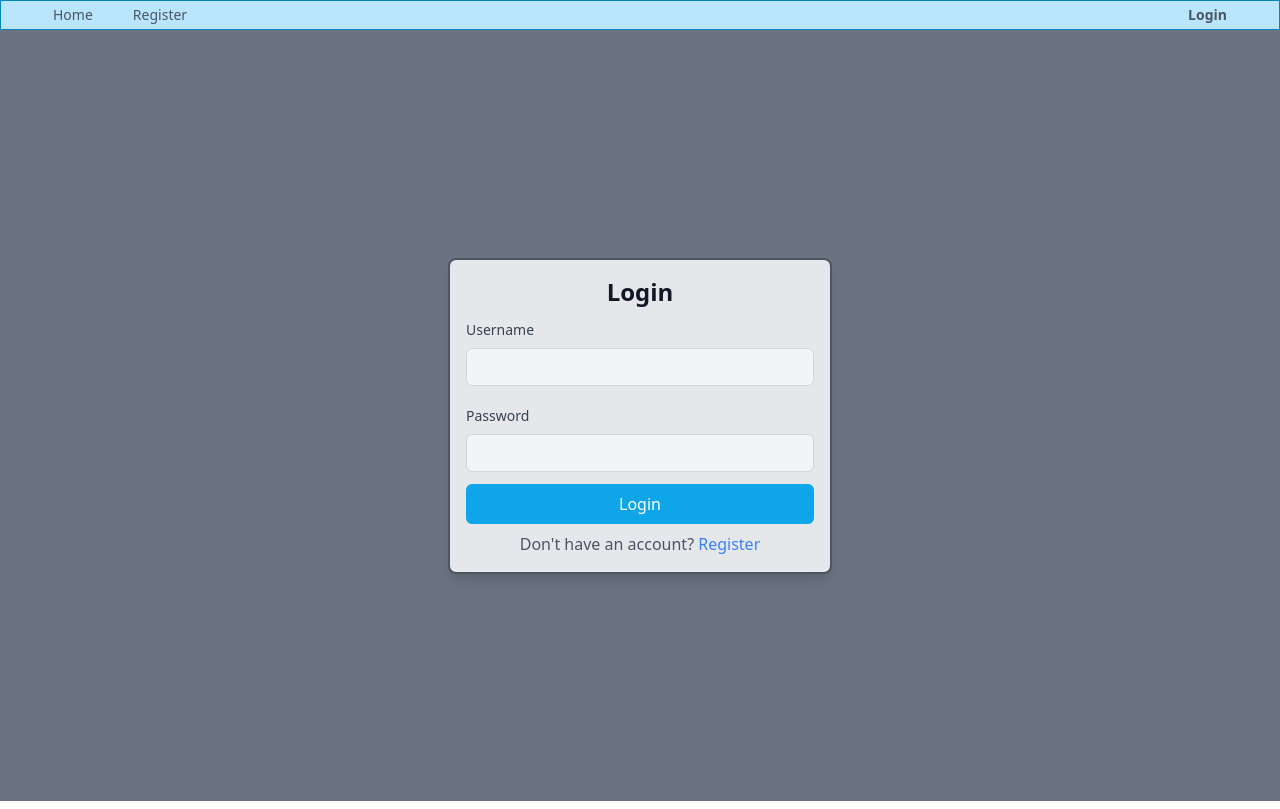
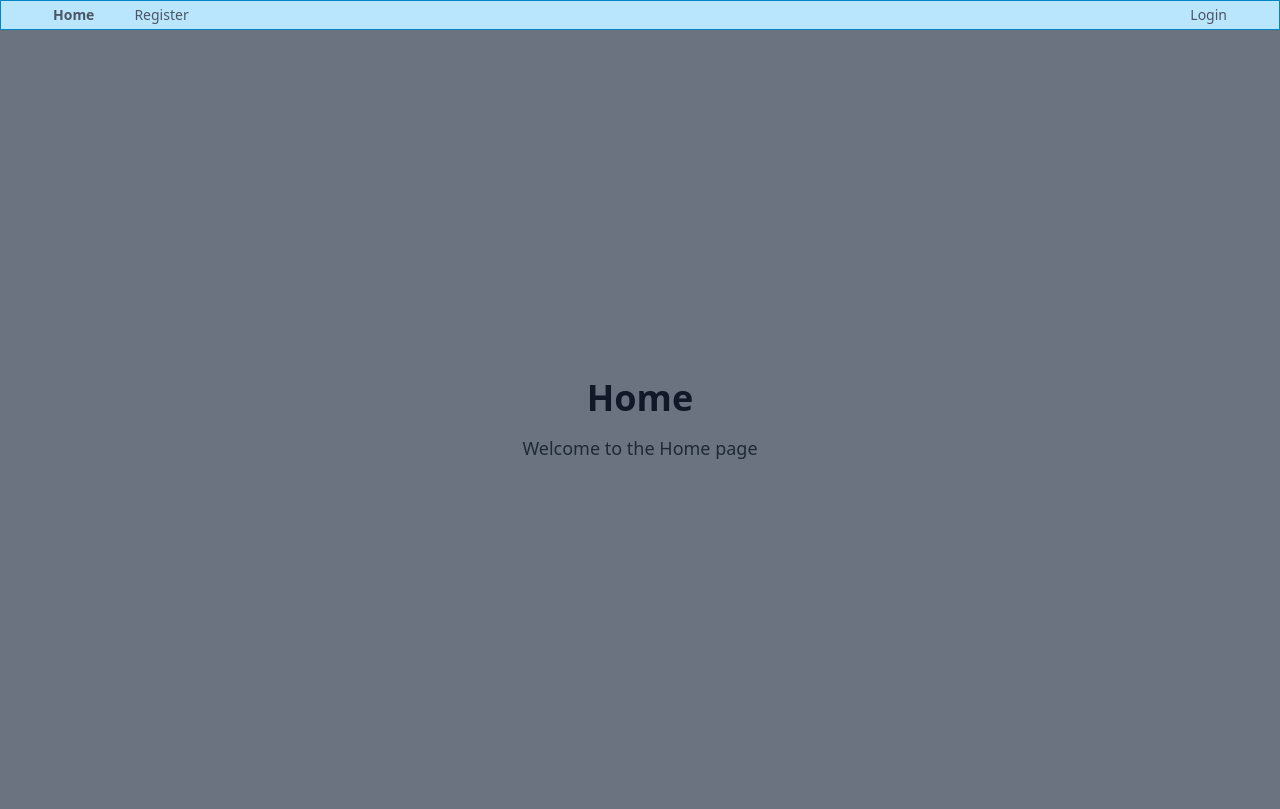
Before and after one commit to agnatio/harmony_template, a Vue app in the folder frontend/: page / in a window 1280 px wide. Before the commit this address led to /login. Built offline with nearby package versions, Linux system fonts and the light colour scheme.

Commit message:
lesson friday 12-07 problems with about solved

```diff
--- a/frontend/src/core/authService.js
+++ b/frontend/src/core/authService.js
@@ -2,12 +2,15 @@ import api from './apiClient';
 
 const authApi = {
   async login(username, password) {
+    let username_back = ''
     try {
       const response = await api.post('/auth/login', {
         username,
         password,
       });
       const token = response.data.access_token;
+      username_back = response.data.username;
+      console.log("response_data: ", response.data)
       localStorage.setItem('access_token', token); // Store the token in localStorage
       console.log('access_token', token);
       return token; // Return the token for further processing if needed
--- a/frontend/src/router/index.js
+++ b/frontend/src/router/index.js
@@ -39,17 +39,27 @@ const router = createRouter({
   routes,
 });
 
-const isAuthenticated = localStorage.getItem('access_token');
-const freePaths = ['home', 'login', 'register']
+const freeNames = ['home', 'login', 'register']
 const accessSource = ref('')
 
 router.beforeEach((to, from, next) => {
-  console.log("TO: ", to);
-  console.log("FROM:", from);
-  if (!freePaths.includes(to.name) && !isAuthenticated) {
+  const isAuthenticated = localStorage.getItem('access_token');
+
+  // const fullUrl = window.location.href; // Get the full URL
+  // const baseUrl = window.location.origin; // Get the base URL (scheme + host + port)
+  // const urlPath = fullUrl.replace(baseUrl, ''); // Subtract base URL to get the path
+  // console.log("URL:", urlPath);
+  // // console.log("TO: ", to);
+  // // console.log("FROM:", from);
+  // console.log("freeNames.includes(to.name): ", freeNames.includes(urlPath))
+  // console.log("isAuthenticated: ", isAuthenticated)
+  // debugger
+  if (!freeNames.includes(to.name) && !isAuthenticated) {
+    accessSource.value = to.name
+    console.log(accessSource.value)
     next({ name: 'login' })
-    accessSource = to.name
   }
+  // to.name !== 'login' &&
   else next()
 
 })
--- a/frontend/src/stores/authStore.js
+++ b/frontend/src/stores/authStore.js
@@ -12,7 +12,7 @@ export const useAuthStore = defineStore('auth', {
     actions: {
         async login(username, password) {
             try {
-                authApi.login(username, password)
+                await authApi.login(username, password)
                 this.isAuthenticated = true;
                 // const response = await api.post('/auth/login', {
                 //     username,
@@ -32,7 +32,7 @@ export const useAuthStore = defineStore('auth', {
             localStorage.removeItem('access_token');
             this.isAuthenticated = false;
             console.log('Logged out, token removed');
-            router.push({ name: 'login' });
+            router.push({ name: 'home' });
         },
         async checkAuth() {
             const token = localStorage.getItem('access_token');
@@ -45,12 +45,12 @@ export const useAuthStore = defineStore('auth', {
                 } catch (error) {
                     this.isAuthenticated = false;
                     console.log('Auth check failed, redirecting to login');
-                    router.push({ name: 'login' });
+                    // router.push({ name: 'login' });
                 }
             } else {
                 this.isAuthenticated = false;
                 console.log('No token found, redirecting to login');
-                router.push({ name: 'login' });
+                // router.push({ name: 'login' });
             }
         },
     },
--- a/frontend/src/views/AboutView.vue
+++ b/frontend/src/views/AboutView.vue
@@ -20,12 +20,12 @@
 
   const isAuthenticated = ref(false)
 
-  onMounted(async () => {
-    const authStatus = await authApi.checkAuth()
-    if (authStatus) {
-      isAuthenticated.value = true
-    } else {
-      router.push({ name: 'login' })
-    }
-  })
+  // onMounted(async () => {
+  //   const authStatus = await authApi.checkAuth()
+  //   if (authStatus) {
+  //     isAuthenticated.value = true
+  //   } else {
+  //     router.push({ name: 'login' })
+  //   }
+  // })
 </script>
--- a/frontend/src/views/LoginView.vue
+++ b/frontend/src/views/LoginView.vue
@@ -44,9 +44,12 @@
 
     const handleLogin = async () => {
         try {
-            authStore.login(username.value, password.value);
+            await authStore.login(username.value, password.value);
+            // debugger
             if (accessSource.value) {
-                router.push({ name: accessSource })
+
+                await router.push({ name: accessSource.value })
+
                 accessSource.value = ''
             }
             else {
```
Also changed, not shown: 1 other file (tests, documents, lock files or other folders).
